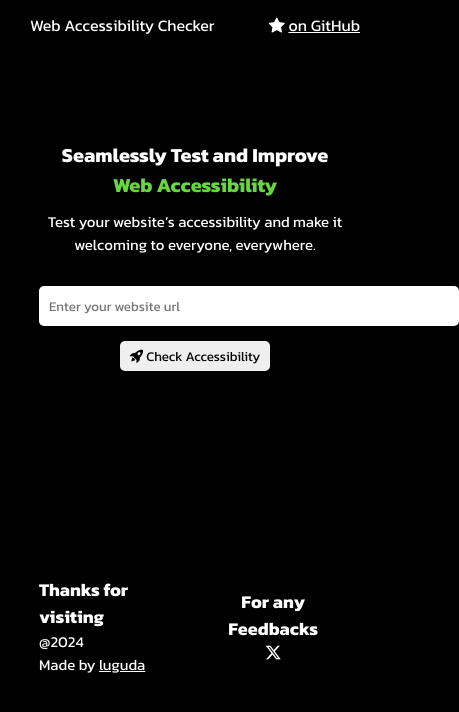
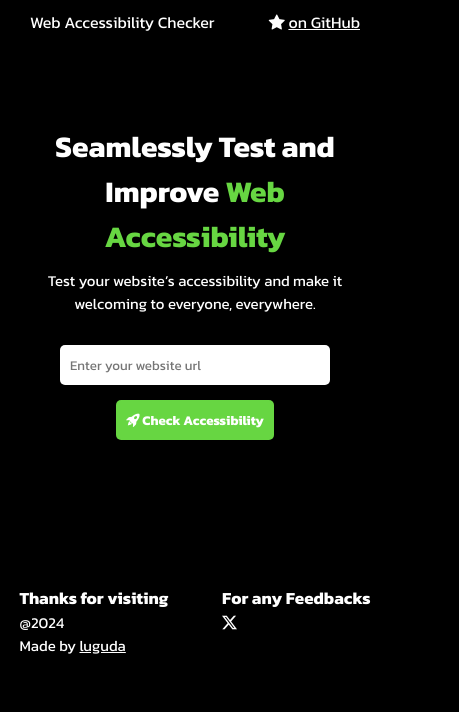
Before and after one commit to charlesluguda/WebAccessibility, a website: page public/index.html in a window 390 px wide. Shown: the whole page, 459 px wide, since content can reach past the window. Drawn offline with nearby package versions, Linux system fonts and the light colour scheme; a web font is replaced by a local one.

Commit message:
Updated some css

```diff
--- a/public/index.html
+++ b/public/index.html
@@ -13,8 +13,8 @@
         <div class="logo">web accessibility checker</div>
         <div class="git-logo"><i class="bi bi-star-fill"></i> <a href="">on GitHub</a></div>
     </header>
+    <main>
         <div class="container">
-
             <div class="main-container">
                 <h1>Seamlessly Test and Improve <span>Web Accessibility</span></h1>
                 <p>Test your website’s accessibility and make it welcoming to everyone, everywhere.</p>
@@ -27,6 +27,7 @@
             </div>
             <div id="loader"></div>
             <div id="results"></div>
+    </main>
     <footer>
         <div class="footer-container">
             <div class="devs-info">
--- a/public/styles.css
+++ b/public/styles.css
@@ -8,25 +8,31 @@
 body{
     background: #000;
     color: #fff;
-    /* font-family: "Noto Sans", sans-serif; */
+    height: 100vh;
+    grid-template-areas:
+    'header header header'
+    'main main main'
+     'footer footer footer';
+     grid-template-columns: 1fr;
+     grid-template-rows: 70px 1fr 70px;
 }
 header{
     display: flex;
-    /* position: fixed; */
+    grid-area: header;
     width: 100%;
-    height: 50px;
     background: #000;
     color: #fff;
     align-items: center;
     z-index: 1;
     justify-content: space-between;
-    /* margin: 10px 20px; */
 }
 header .logo{
+    padding-top: 10px;
     margin-left: 30px;
     text-transform: capitalize;
 }
 header .git-logo{
+    padding-top: 10px;
     margin-right: 30px;
 }
 header .git-logo i{
@@ -36,8 +42,10 @@ header .git-logo a{
     text-decoration: underline;
     color: #fff;
 }
+main{
+    grid-area: main;
+}
 .container{
-    height: 100vh;
     width: 100%;
     padding-top: 50px;
     margin: 20px auto;
@@ -48,7 +56,6 @@ header .git-logo a{
     width: 80%;
     margin: auto;
     padding: 10px 10px;
-    /* background: #7b92b8; */
     border-radius: 5px;
 }
 .main-container h1{
@@ -60,13 +67,16 @@ header .git-logo a{
 }
 form{
     margin-top: 30px;
-    height: 250px;
+    height: 200px;
 }
 form input {
     padding: 10px 10px;
     border-radius: 5px;
     border: none;
     width: 400px;
+}
+form input:focus{
+    border: 2px solid #67d642;
 }
 form button{
     padding: 5px 10px;
@@ -75,6 +85,10 @@ form button{
     cursor: pointer;
     display: block;
     margin: 15px auto;
+    background: #67d642;
+    color: white;
+    font-weight: bold;
+    padding: 10px;
 }
 .issue {
     margin: 10px 0;
@@ -88,7 +102,7 @@ form button{
 .error {
     border-left: 4px solid red;
 }
-/* Loader styles */
+/* ===================================== LOADER STYLE ============================================ */
 #loader {
     border: 16px solid #f3f3f3;
     border-top: 16px solid #67d642;
@@ -115,15 +129,57 @@ form button{
     width: 250px;
 }
 
-@media only screen and (max-width: 500px){
+@media only screen and (max-width: 560px){
+    .main-container h1{
+        font-size: 30px;
+        padding: 10px;
+    }
+    form input {
+        width: 300px;
+    }
+}
+
+@media only screen and (max-width: 400px){
+    form input {
+        width: 250px;
+    }
+    .footer-container .devs-info h3{
+        font-size: 15px;
+    }
+    .footer-container .devs-info, p{
+        font-size: 12px;
+    }
+    .footer-container .feedback h3{
+        font-size: 15px;
+    }
+    .footer-container .feedback, p{
+        font-size: 12px;
+    }
+}
+
+@media only screen and (max-width: 340px){
     .main-container h1{
         font-size: 20px;
         padding: 10px;
     }
+    form input {
+        width: 230px;
+    }
+    header .logo{
+        font-size: 13px;
+    }
+    header .git-logo{
+        font-size: 13px;
+    }
+}
+
+footer{
+    width: 100%;
+    grid-area: footer;
 }
 
 footer .footer-container{
-    width: 80%;
+    width: 90%;
     margin: auto;
     display: flex;
     align-items: center;
@@ -132,28 +188,26 @@ footer .footer-container{
 }
 .footer-container .devs-info{
     text-align: left;
+    align-self: self-start;
 }
 .footer-container .devs-info h3{
-    /* text-align: left; */
-    font-size: 18px;
+    font-size: 17px;
 }
 .footer-container .devs-info, p{
-    /* text-align: left; */
     font-size: 15px;
 }
 .footer-container .devs-info a{
-    /* text-align: left; */
     color: #fff;
 }
+.footer-container .feedback{
+    align-self: self-start;
+}
 .footer-container .feedback h3{
-    /* text-align: left; */
-    font-size: 18px;
+    font-size: 17px;
 }
 .footer-container .feedback p{
-    /* text-align: left; */
     font-size: 15px;
 }
 .footer-container .feedback a{
-    /* text-align: left; */
     color: #fff;
 }
```
Lines whose indentation alone changed are shown as unchanged.
